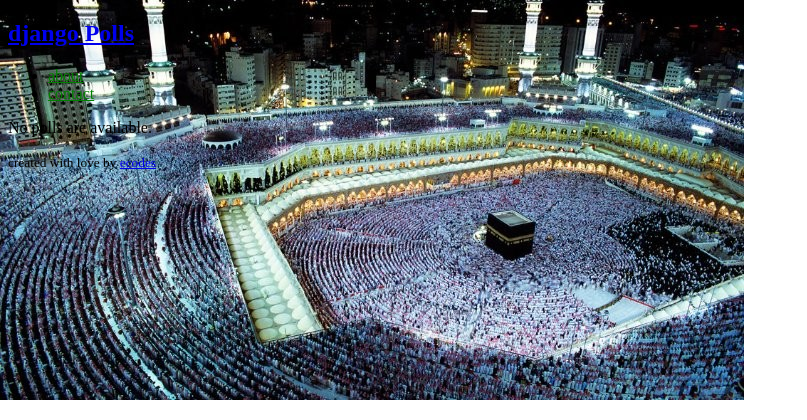
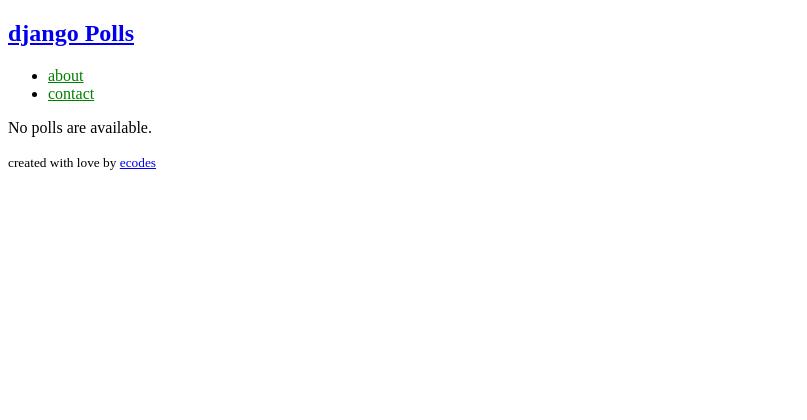
Before and after one commit to touraye/pygig, a Django app: page /polls/ in a window 1280 px wide. Shown: the top 420 px of the page, without its empty margins (0-807 px from the left). Run offline with Django 5.2, Linux system fonts and the light colour scheme; data that the repository does not hold is empty.

Commit message:
remove bg

```diff
--- a/polls/static/polls/style.css
+++ b/polls/static/polls/style.css
@@ -3,5 +3,5 @@ li a {
 }
 
 body {
-    background: white url("images/background.jpg") no-repeat;
+    /* background: white url("images/background.jpg") no-repeat; */
 }
```
